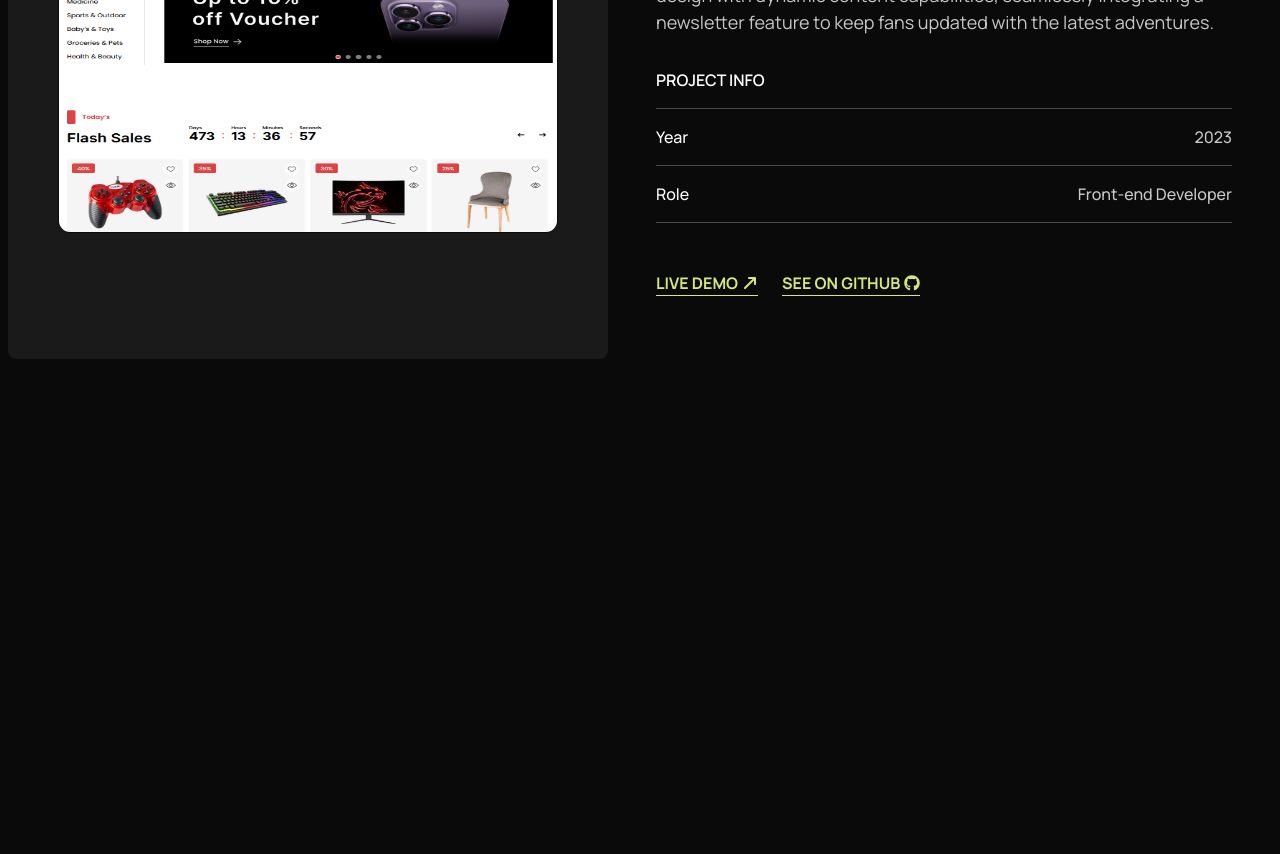
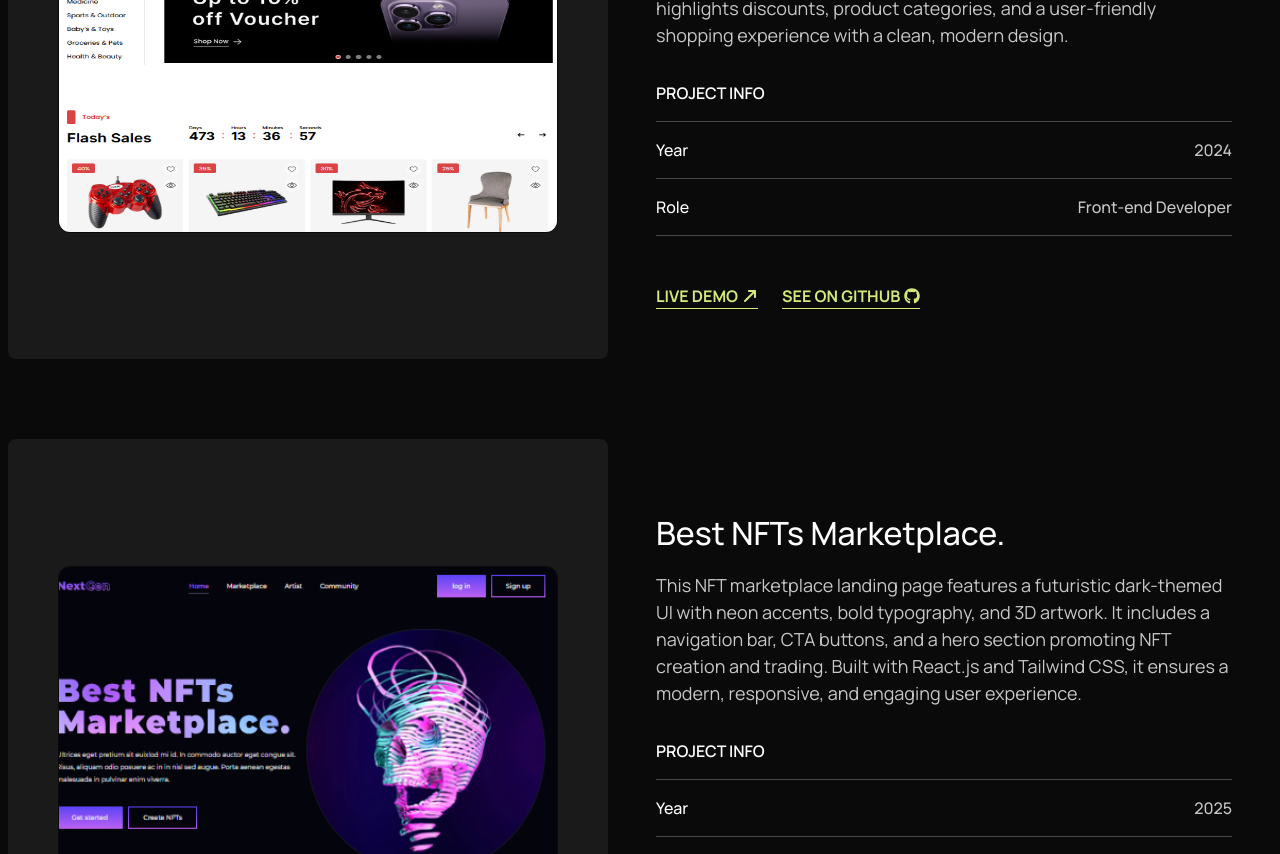
Before and after one commit to Riajul-56/Protfolio, a React (Vite) app: page / in a window 1280 px wide. Shown: the part 1400-2254 px from the top of the page. Before the commit the page ends 1839 px from the top, so only its background shows below. Built offline with nearby package versions, Linux system fonts and the light colour scheme.

Commit message:
refactor ProjectCard component to accept additional props for image, links, and year; update Projects section with new project details

```diff
--- a/src/ProjectCard.jsx
+++ b/src/ProjectCard.jsx
@@ -1,15 +1,14 @@
 import React from "react";
 import Flex from "./compoents/Flex";
-import project_1 from "./assets/project_1.png";
 import { ImArrowUpRight2 } from "react-icons/im";
 import { FaGithub } from "react-icons/fa";
 
-const ProjectCard = ({ text, h3 }) => {
+const ProjectCard = ({ text, h3, img, link_1, link_2 ,year}) => {
   return (
     <Flex className="gap-12 items-center mt-20">
       <Flex className="bg-[#1A1A1A] w-[600px] h-[600px] items-center justify-center rounded-lg">
         <img
-          src={project_1}
+          src={img}
           className="w-[500px] h-[347px] rounded-xl border border-primary_bg"
         />
       </Flex>
@@ -31,7 +30,7 @@ const ProjectCard = ({ text, h3 }) => {
 
         <Flex className="font-secondary_font font-medium text-[16px] leading-[150%] text-heading_text justify-between items-center border-y border-[#484848] py-4">
           <h4>Year</h4>
-          <h5 className="text-primary_text">2023</h5>
+          <h5 className="text-primary_text">{year}</h5>
         </Flex>
 
         <Flex className="font-secondary_font font-medium text-[16px] leading-[150%] text-heading_text justify-between items-center border-b border-[#484848] py-4">
@@ -41,13 +40,13 @@ const ProjectCard = ({ text, h3 }) => {
 
         <Flex className="mt-12 gap-6">
           <a
-            href="https://exclusive-smoky.vercel.app/"
+            href={link_1}
             className="font-secondary_font font-bold text-[16px] text-link flex items-center gap-1 border-b border-link"
           >
             LIVE DEMO <ImArrowUpRight2 />
           </a>
           <a
-            href="https://github.com/Riajul-56/Exclusive"
+            href={link_2}
             className="font-secondary_font font-bold text-[16px] text-link flex items-center gap-1 border-b border-link"
           >
             SEE ON GITHUB <FaGithub />
--- a/src/section/Projects.jsx
+++ b/src/section/Projects.jsx
@@ -1,6 +1,9 @@
 import React from "react";
 import Container from "../compoents/Container";
 import ProjectCard from "../ProjectCard";
+import project_1 from "../assets/project_1.png"
+import project_2 from "../assets/project_2.png"
+
 
 const Projects = () => {
   return (
@@ -17,10 +20,25 @@ const Projects = () => {
         </div>
 
         <ProjectCard
-          h3={"Promotional landing page for our favorite show"}
+          img={project_1}
+          h3={"Exclusive a Complete E-Commerce Website"}
           text={
-            "Teamed up with a designer to breathe life into a promotional webpage for our beloved show, Adventure Time. Delivered a fully responsive design with dynamic content capabilities, seamlessly integrating a newsletter feature to keep fans updated with the latest adventures."
+            "This is an e-commerce website featuring a responsive UI built with React and Tailwind CSS. It includes a category-based sidebar, a navigation bar, a search bar, and promotional banners. The homepage highlights discounts, product categories, and a user-friendly shopping experience with a clean, modern design."
           }
+          year={2024}
+          link_1={"https://exclusive-smoky.vercel.app/"}
+          link_2={"https://github.com/Riajul-56/Exclusive"}
+        />
+
+        <ProjectCard
+          img={project_2}
+          h3={"Best NFTs Marketplace."}
+          text={
+            "This NFT marketplace landing page features a futuristic dark-themed UI with neon accents, bold typography, and 3D artwork. It includes a navigation bar, CTA buttons, and a hero section promoting NFT creation and trading. Built with React.js and Tailwind CSS, it ensures a modern, responsive, and engaging user experience."
+          }
+          year={2025}
+          link_1={"https://nextgen-gules.vercel.app/"}
+          link_2={"https://github.com/Riajul-56/NextGen"}
         />
       </Container>
     </section>
```
